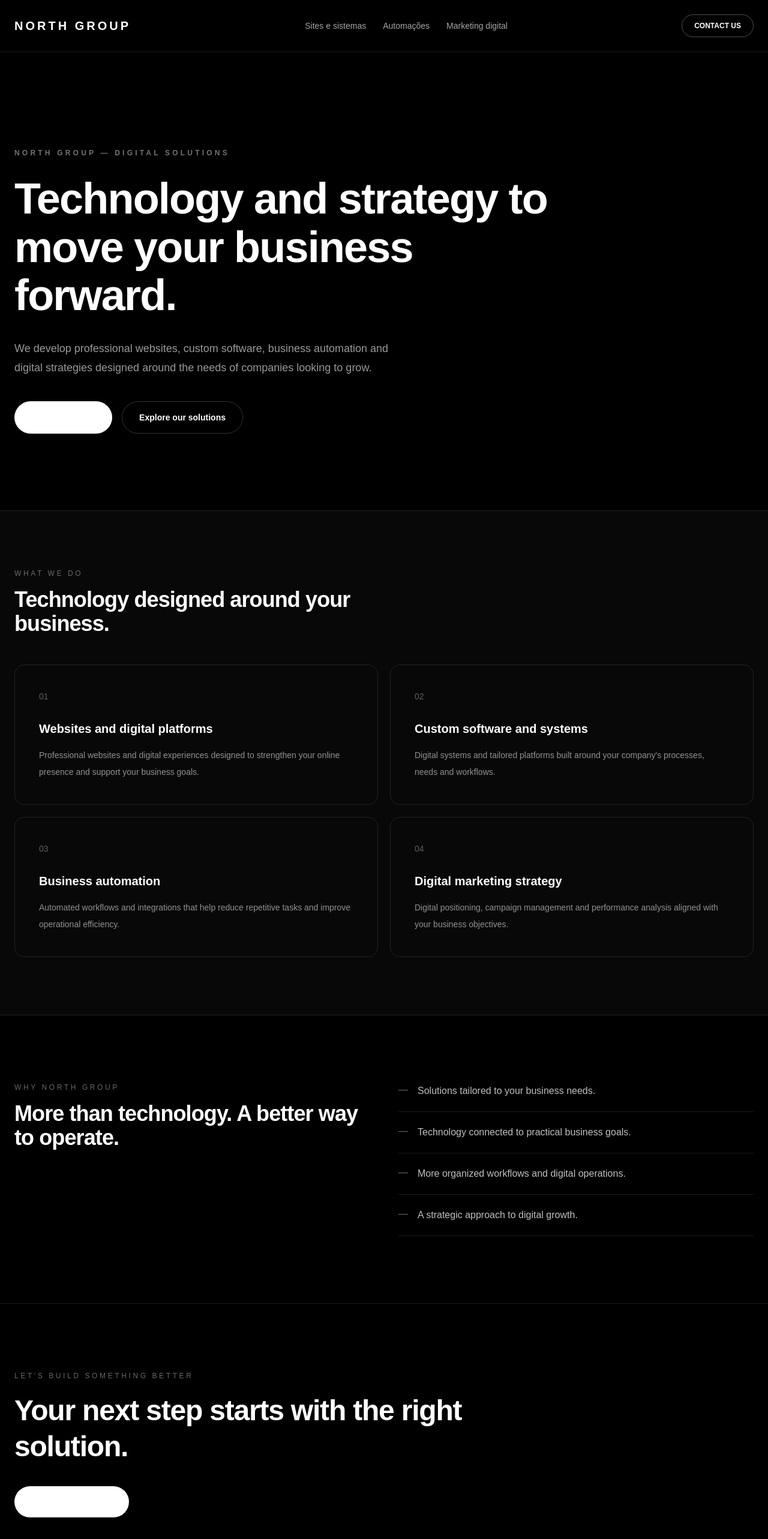
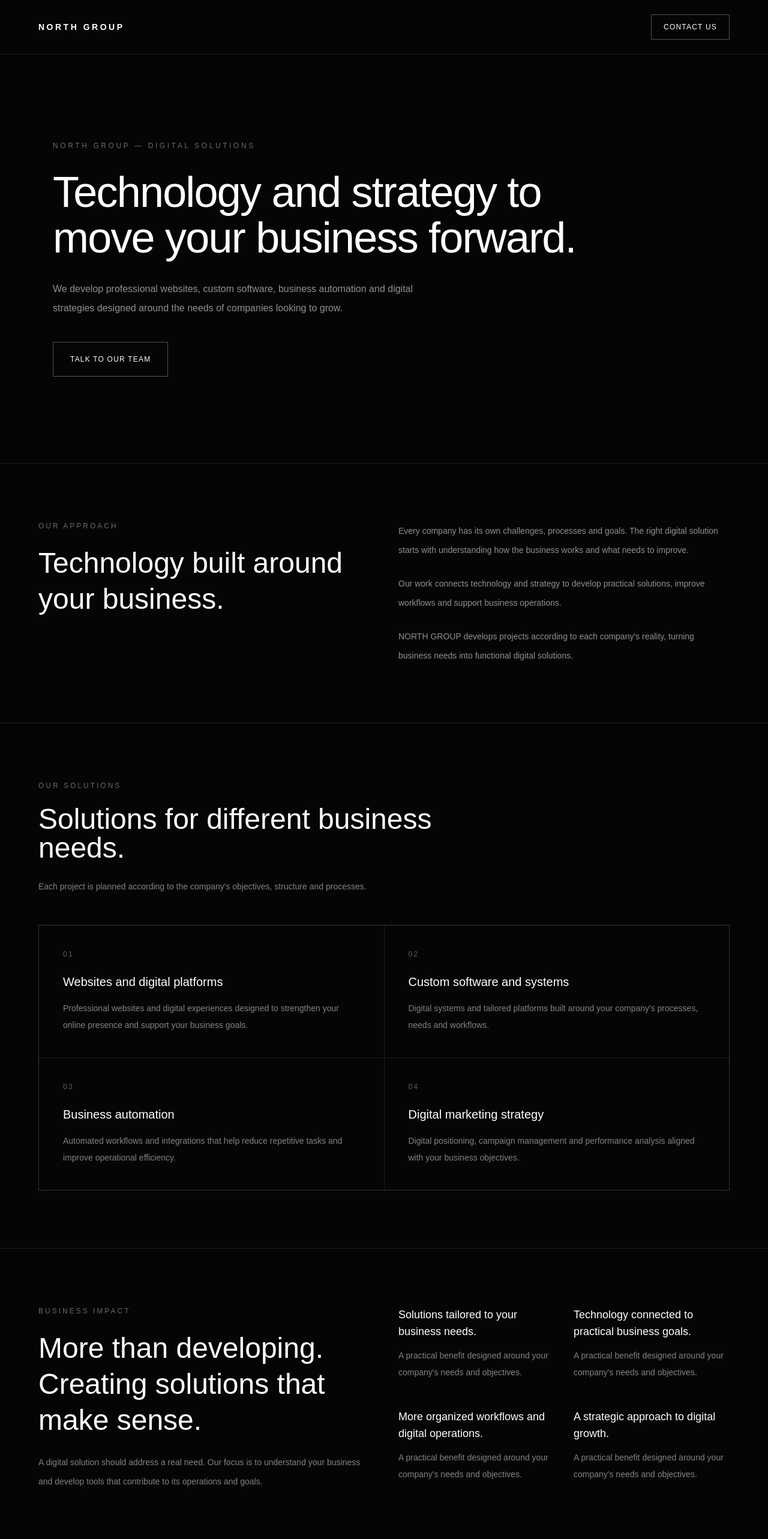
Before and after one commit to 4realkaio-commits/north-group, a Next.js app: page /en in a window 1280 px wide. Shown: the top 2566 px of the page at 60% size. Built offline with nearby package versions, Linux system fonts and the light colour scheme.

Commit message:
Padroniza layout das paginas de servicos

```diff
--- a/app/components/ServiceLanding.tsx
+++ b/app/components/ServiceLanding.tsx
@@ -13,12 +13,6 @@ type ServiceLandingProps = {
   language?: "pt" | "en";
 };
 
-const links = [
-  { href: "/sites-e-sistemas", label: "Sites e sistemas" },
-  { href: "/automacoes-empresariais", label: "Automações" },
-  { href: "/marketing-digital", label: "Marketing digital" },
-];
-
 export default function ServiceLanding({
   eyebrow,
   title,
@@ -28,142 +22,253 @@ export default function ServiceLanding({
   cta,
   language = "pt",
 }: ServiceLandingProps) {
-  const isEnglish = language === "en";
-  const whatsapp = "https://wa.me/551333967048";
+  const en = language === "en";
+
+  const whatsappUrl = `https://wa.me/551333967048?text=${encodeURIComponent(
+    en
+      ? "Hello, I found NORTH GROUP through the website and would like to learn more about your solutions."
+      : "Olá, vim pelo site da NORTH GROUP e quero conhecer as soluções."
+  )}`;
+
+  const process = en
+    ? [
+        ["Understanding your needs", "We learn about your company, objectives and the challenges you want to solve."],
+        ["Solution planning", "We define the requirements and structure a solution according to your business."],
+        ["Project development", "We develop the planned solution with functionality and user experience in mind."],
+        ["Delivery and next steps", "We organize the delivery and evaluate possible improvements for the project."],
+      ]
+    : [
+        ["Entendimento da necessidade", "Conversamos sobre a empresa, seus objetivos e os desafios que precisam ser resolvidos."],
+        ["Planejamento da solução", "Estruturamos as funcionalidades e definimos o escopo de acordo com as necessidades identificadas."],
+        ["Desenvolvimento do projeto", "Desenvolvemos a solução planejada, considerando funcionalidade, experiência de uso e objetivos do negócio."],
+        ["Entrega e próximos passos", "Organizamos a entrega conforme o escopo definido e avaliamos possíveis evoluções para o projeto."],
+      ];
+
+  const questions = en
+    ? [
+        ["What services does NORTH GROUP offer?", "We develop websites, custom systems, business automation and digital marketing strategies."],
+        ["Are solutions customized for each company?", "Yes. Projects are planned according to each company's needs, processes and objectives."],
+        ["How does a project begin?", "We start by understanding your needs and evaluating the most appropriate solution."],
+        ["How can I request a proposal?", "Contact NORTH GROUP through WhatsApp and tell us about your project."],
+      ]
+    : [
+        ["Como funciona o desenvolvimento de um projeto?", "Primeiro entendemos os objetivos e as necessidades da empresa. Depois estruturamos a solução e definimos o escopo do projeto."],
+        ["As soluções são personalizadas?", "Sim. Cada projeto considera a realidade, os processos e os objetivos específicos de cada negócio."],
+        ["Como solicitar um orçamento?", "Entre em contato com a NORTH GROUP pelo WhatsApp e conte um pouco sobre sua empresa e o que deseja desenvolver."],
+        ["A NORTH GROUP atende empresas de outras regiões?", "Sim. Podemos conversar e desenvolver projetos para empresas de diferentes cidades e regiões."],
+      ];
 
   return (
-    <main className="min-h-screen bg-black text-white">
-      <header className="border-b border-white/10">
-        <div className="mx-auto flex max-w-7xl items-center justify-between px-6 py-6">
-          <Link href={isEnglish ? "/en" : "/"} className="text-xl font-bold tracking-[0.2em]">
+    <main className="min-h-screen bg-[#050505] text-white">
+      <header className="border-b border-white/10 px-6 py-6">
+        <div className="mx-auto flex max-w-6xl items-center justify-between">
+          <Link href={en ? "/en" : "/"} className="text-sm font-semibold tracking-[0.25em]">
             NORTH GROUP
           </Link>
-          <nav className="hidden items-center gap-7 text-sm text-white/65 md:flex">
-            {links.map((link) => (
-              <Link key={link.href} href={link.href} className="transition hover:text-white">
-                {link.label}
-              </Link>
-            ))}
-          </nav>
           <a
-            href={whatsapp}
-            target="_blank"
-            rel="noopener noreferrer"
-            className="rounded-full border border-white/30 px-5 py-2.5 text-xs font-semibold transition hover:bg-white hover:text-black"
+            href={whatsappUrl}
+            className="border border-white/30 px-5 py-3 text-xs uppercase tracking-widest transition hover:bg-white hover:text-black"
           >
-            {isEnglish ? "CONTACT US" : "FALE CONOSCO"}
+            {en ? "Contact us" : "Fale conosco"}
           </a>
         </div>
       </header>
 
-      <section className="mx-auto max-w-7xl px-6 pb-24 pt-28 md:pb-32 md:pt-40">
-        <div className="max-w-4xl">
-          <p className="mb-7 text-xs font-semibold uppercase tracking-[0.35em] text-white/45">
+      <section className="mx-auto max-w-6xl px-6 py-28 sm:py-36">
+        <p className="text-xs uppercase tracking-[0.3em] text-white/40">
           {eyebrow}
         </p>
-          <h1 className="text-4xl font-semibold leading-[1.12] tracking-tight md:text-7xl">
+
+        <h1 className="mt-8 max-w-4xl text-5xl font-light leading-[1.05] tracking-tight sm:text-7xl">
           {title}
         </h1>
-          <p className="mt-8 max-w-2xl text-base leading-8 text-white/60 md:text-lg">
+
+        <p className="mt-8 max-w-2xl text-base leading-8 text-white/55">
           {description}
         </p>
-          <div className="mt-10 flex flex-wrap gap-4">
+
         <a
-              href={`${whatsapp}?text=${encodeURIComponent(isEnglish ? "Hello, I would like to know more about NORTH GROUP solutions." : "Olá, gostaria de conhecer as soluções da NORTH GROUP.")}`}
-              target="_blank"
-              rel="noopener noreferrer"
-              className="rounded-full bg-white px-7 py-4 text-sm font-semibold text-black transition hover:bg-white/80"
+          href={whatsappUrl}
+          className="mt-10 inline-flex border border-white/30 px-7 py-5 text-xs uppercase tracking-widest transition hover:bg-white hover:text-black"
         >
           {cta}
         </a>
-            <Link
-              href={isEnglish ? "/" : "/sites-e-sistemas"}
-              className="rounded-full border border-white/20 px-7 py-4 text-sm font-semibold transition hover:border-white"
-            >
-              {isEnglish ? "Explore our solutions" : "Conheça nossas soluções"}
-            </Link>
+      </section>
+
+      <section className="border-t border-white/10 px-6 py-24">
+        <div className="mx-auto grid max-w-6xl gap-12 md:grid-cols-2">
+          <div>
+            <p className="text-xs uppercase tracking-[0.25em] text-white/40">
+              {en ? "Our approach" : "Nossa abordagem"}
+            </p>
+            <h2 className="mt-6 text-3xl font-light leading-tight sm:text-5xl">
+              {en
+                ? "Technology built around your business."
+                : "Tecnologia construída em torno do seu negócio."}
+            </h2>
+          </div>
+
+          <div className="space-y-6 text-sm leading-8 text-white/55">
+            <p>
+              {en
+                ? "Every company has its own challenges, processes and goals. The right digital solution starts with understanding how the business works and what needs to improve."
+                : "Cada empresa possui desafios, processos e objetivos próprios. Uma solução adequada começa pelo entendimento de como o negócio funciona e do que precisa melhorar."}
+            </p>
+            <p>
+              {en
+                ? "Our work connects technology and strategy to develop practical solutions, improve workflows and support business operations."
+                : "Nosso trabalho conecta tecnologia e estratégia para desenvolver soluções práticas, melhorar fluxos de trabalho e apoiar a operação das empresas."}
+            </p>
+            <p>
+              {en
+                ? "NORTH GROUP develops projects according to each company's reality, turning business needs into functional digital solutions."
+                : "A NORTH GROUP desenvolve projetos considerando a realidade de cada empresa, transformando necessidades empresariais em soluções digitais funcionais."}
+            </p>
           </div>
         </div>
       </section>
 
-      <section className="border-y border-white/10 bg-white/[0.03]">
-        <div className="mx-auto max-w-7xl px-6 py-20 md:py-24">
-          <div className="mb-12 max-w-2xl">
-            <p className="mb-4 text-xs uppercase tracking-[0.3em] text-white/40">
-              {isEnglish ? "WHAT WE DO" : "O QUE FAZEMOS"}
+      <section className="border-t border-white/10 px-6 py-24">
+        <div className="mx-auto max-w-6xl">
+          <p className="text-xs uppercase tracking-[0.25em] text-white/40">
+            {en ? "Our solutions" : "Nossas soluções"}
           </p>
-            <h2 className="text-3xl font-semibold tracking-tight md:text-4xl">
-              {isEnglish
-                ? "Technology designed around your business."
-                : "Soluções pensadas para a realidade da sua empresa."}
+          <h2 className="mt-6 max-w-3xl text-3xl font-light sm:text-5xl">
+            {en
+              ? "Solutions for different business needs."
+              : "Soluções para diferentes necessidades."}
           </h2>
-          </div>
-          <div className="grid gap-5 md:grid-cols-2">
-            {sections.map((section, index) => (
-              <article key={section.title} className="rounded-2xl border border-white/10 p-8 md:p-10">
-                <span className="text-sm text-white/35">0{index + 1}</span>
-                <h3 className="mt-7 text-xl font-semibold">{section.title}</h3>
-                <p className="mt-4 text-sm leading-7 text-white/55">{section.description}</p>
+          <p className="mt-6 max-w-2xl text-sm leading-8 text-white/50">
+            {en
+              ? "Each project is planned according to the company's objectives, structure and processes."
+              : "Cada projeto é planejado considerando os objetivos, a estrutura e os processos de cada negócio."}
+          </p>
+
+          <div className="mt-12 grid gap-px border border-white/10 bg-white/10 md:grid-cols-2">
+            {sections.map((item, index) => (
+              <article key={item.title} className="bg-[#050505] p-8 sm:p-10">
+                <p className="text-xs tracking-[0.2em] text-white/35">
+                  0{index + 1}
+                </p>
+                <h3 className="mt-6 text-xl font-medium">{item.title}</h3>
+                <p className="mt-4 text-sm leading-7 text-white/50">
+                  {item.description}
+                </p>
               </article>
             ))}
           </div>
         </div>
       </section>
 
-      <section className="mx-auto max-w-7xl px-6 py-20 md:py-28">
-        <div className="grid gap-12 md:grid-cols-2">
+      <section className="border-t border-white/10 px-6 py-24">
+        <div className="mx-auto grid max-w-6xl gap-12 md:grid-cols-2">
           <div>
-            <p className="mb-4 text-xs uppercase tracking-[0.3em] text-white/40">
-              {isEnglish ? "WHY NORTH GROUP" : "POR QUE A NORTH GROUP"}
+            <p className="text-xs uppercase tracking-[0.25em] text-white/40">
+              {en ? "Business impact" : "Resultados para o negócio"}
             </p>
-            <h2 className="text-3xl font-semibold tracking-tight md:text-4xl">
-              {isEnglish
-                ? "More than technology. A better way to operate."
-                : "Mais do que tecnologia. Uma forma melhor de operar."}
+            <h2 className="mt-6 text-3xl font-light leading-tight sm:text-5xl">
+              {en
+                ? "More than developing. Creating solutions that make sense."
+                : "Mais do que desenvolver. Criar soluções que fazem sentido."}
             </h2>
+            <p className="mt-6 max-w-xl text-sm leading-8 text-white/50">
+              {en
+                ? "A digital solution should address a real need. Our focus is to understand your business and develop tools that contribute to its operations and goals."
+                : "Uma solução precisa atender a uma necessidade real. Nosso foco é entender o cenário da empresa e desenvolver recursos que contribuam para sua operação e seus objetivos."}
+            </p>
           </div>
-          <ul className="space-y-5">
-            {benefits.map((benefit) => (
-              <li key={benefit} className="flex gap-4 border-b border-white/10 pb-5 text-white/75">
-                <span className="text-white/40">—</span>
-                <span className="leading-7">{benefit}</span>
-              </li>
+
+          <div className="grid gap-8 sm:grid-cols-2">
+            {benefits.map((item) => (
+              <article key={item}>
+                <h3 className="text-lg font-medium">
+                  {item}
+                </h3>
+                <p className="mt-3 text-sm leading-7 text-white/50">
+                  {en
+                    ? "A practical benefit designed around your company's needs and objectives."
+                    : "Um benefício pensado de acordo com as necessidades e os objetivos da sua empresa."}
+                </p>
+              </article>
             ))}
-          </ul>
+          </div>
         </div>
       </section>
 
-      <section className="border-t border-white/10">
-        <div className="mx-auto max-w-7xl px-6 py-20 md:py-28">
-          <p className="mb-5 text-xs uppercase tracking-[0.3em] text-white/40">
-            {isEnglish ? "LET'S BUILD SOMETHING BETTER" : "VAMOS CONSTRUIR ALGO MELHOR"}
+      <section className="border-t border-white/10 px-6 py-24">
+        <div className="mx-auto max-w-4xl">
+          <p className="text-xs uppercase tracking-[0.25em] text-white/40">
+            {en ? "Our process" : "Nosso processo"}
           </p>
-          <h2 className="max-w-3xl text-3xl font-semibold leading-tight tracking-tight md:text-5xl">
-            {isEnglish
-              ? "Your next step starts with the right solution."
-              : "O próximo passo da sua empresa começa com a solução certa."}
+          <h2 className="mt-6 text-3xl font-light sm:text-5xl">
+            {en ? "From planning to development." : "Do planejamento ao desenvolvimento."}
           </h2>
-          <a
-            href={`${whatsapp}?text=${encodeURIComponent(isEnglish ? "Hello, I would like to talk about a project." : "Olá, gostaria de conversar sobre um projeto.")}`}
-            target="_blank"
-            rel="noopener noreferrer"
-            className="mt-9 inline-flex rounded-full bg-white px-7 py-4 text-sm font-semibold text-black transition hover:bg-white/80"
-          >
-            {isEnglish ? "Start a conversation" : "Iniciar uma conversa"}
-          </a>
+
+          <div className="mt-12 space-y-10">
+            {process.map(([heading, text], index) => (
+              <article key={heading}>
+                <p className="text-xs tracking-[0.2em] text-white/35">
+                  0{index + 1}
+                </p>
+                <h3 className="mt-3 text-xl font-medium">{heading}</h3>
+                <p className="mt-3 text-sm leading-7 text-white/50">
+                  {text}
+                </p>
+              </article>
+            ))}
+          </div>
         </div>
       </section>
 
-      <footer className="border-t border-white/10 px-6 py-8">
-        <div className="mx-auto flex max-w-7xl flex-col justify-between gap-5 text-xs text-white/40 md:flex-row">
-          <span>NORTH GROUP — {isEnglish ? "Digital solutions for business." : "Soluções digitais para empresas."}</span>
-          <div className="flex flex-wrap gap-5">
-            <Link href="/sites-e-sistemas" className="hover:text-white">Sites e sistemas</Link>
-            <Link href="/automacoes-empresariais" className="hover:text-white">Automações</Link>
-            <Link href="/marketing-digital" className="hover:text-white">Marketing</Link>
-            <Link href="/privacidade" className="hover:text-white">Privacidade</Link>
+      <section className="border-t border-white/10 px-6 py-24">
+        <div className="mx-auto max-w-4xl">
+          <p className="text-xs uppercase tracking-[0.25em] text-white/40">
+            {en ? "Frequently asked questions" : "Dúvidas frequentes"}
+          </p>
+          <h2 className="mt-6 text-3xl font-light sm:text-5xl">
+            {en ? "Questions about our solutions." : "Perguntas sobre nossas soluções."}
+          </h2>
+
+          <div className="mt-12 space-y-8">
+            {questions.map(([question, answer]) => (
+              <article key={question}>
+                <h3 className="text-lg">{question}</h3>
+                <p className="mt-3 text-sm leading-7 text-white/50">
+                  {answer}
+                </p>
+              </article>
+            ))}
           </div>
         </div>
+      </section>
+
+      <section className="border-t border-white/10 px-6 py-24 text-center">
+        <p className="text-xs uppercase tracking-[0.25em] text-white/40">
+          NORTH GROUP
+        </p>
+        <h2 className="mx-auto mt-6 max-w-3xl text-4xl font-light sm:text-6xl">
+          {en
+            ? "Your next solution starts with a conversation."
+            : "Sua próxima solução começa com uma conversa."}
+        </h2>
+        <p className="mx-auto mt-6 max-w-xl text-sm leading-7 text-white/50">
+          {en
+            ? "Tell us what your company needs. We will understand your project and explore the possibilities."
+            : "Conte o que sua empresa precisa. Vamos entender seu projeto e avaliar as possibilidades."}
+        </p>
+        <a
+          href={whatsappUrl}
+          className="mt-10 inline-flex border border-white/40 px-8 py-5 text-xs uppercase tracking-widest transition hover:bg-white hover:text-black"
+        >
+          {en ? "Talk to NORTH GROUP" : "Falar com a NORTH"}
+        </a>
+      </section>
+
+      <footer className="border-t border-white/10 px-6 py-8 text-center text-xs text-white/35">
+        © 2026 NORTH GROUP. {en ? "All rights reserved." : "Todos os direitos reservados."}
+        <Link href={en ? "/en" : "/"} className="ml-3 underline">
+          {en ? "Home" : "Página inicial"}
+        </Link>
       </footer>
     </main>
   );
```
Lines whose indentation alone changed are shown as unchanged.
